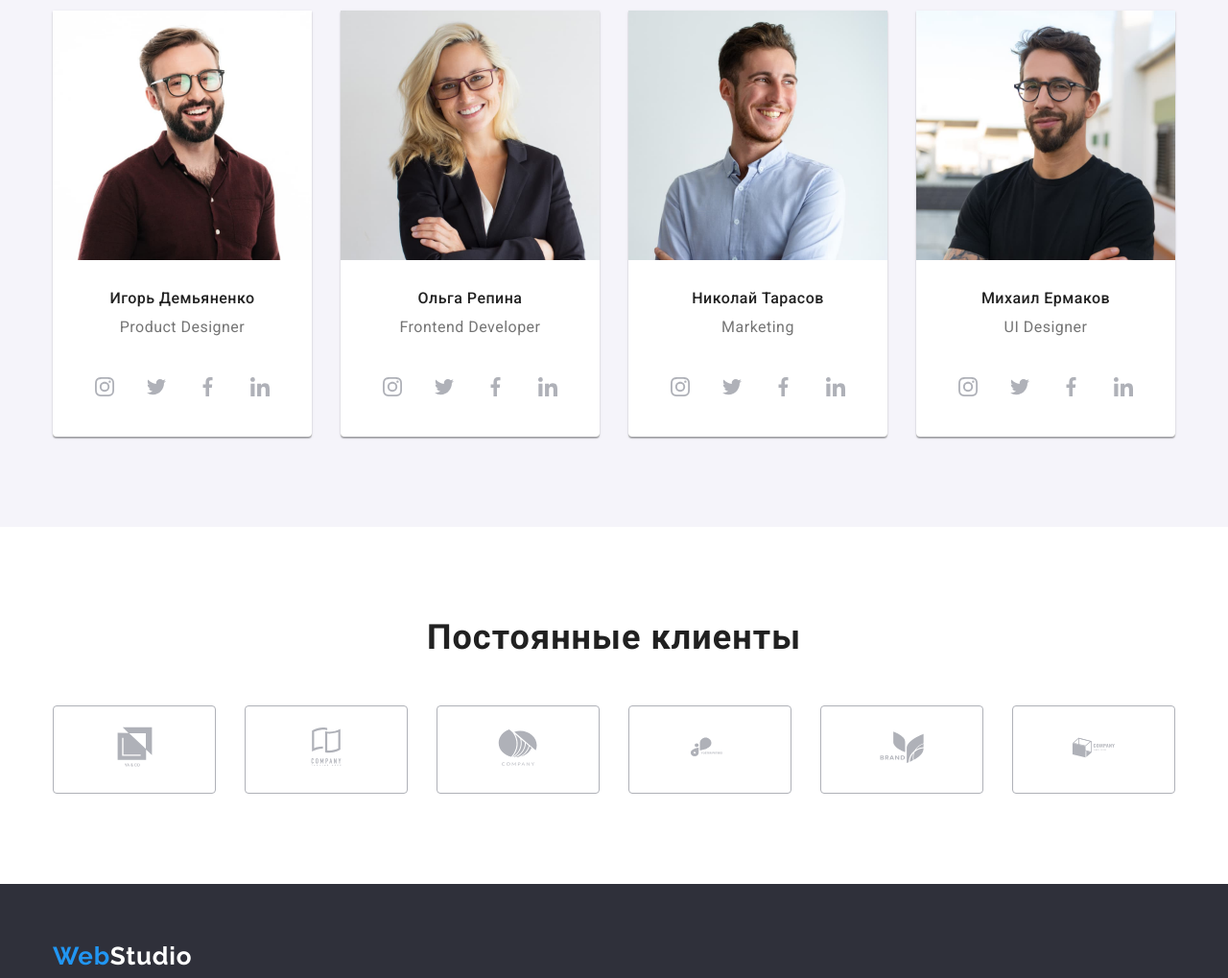
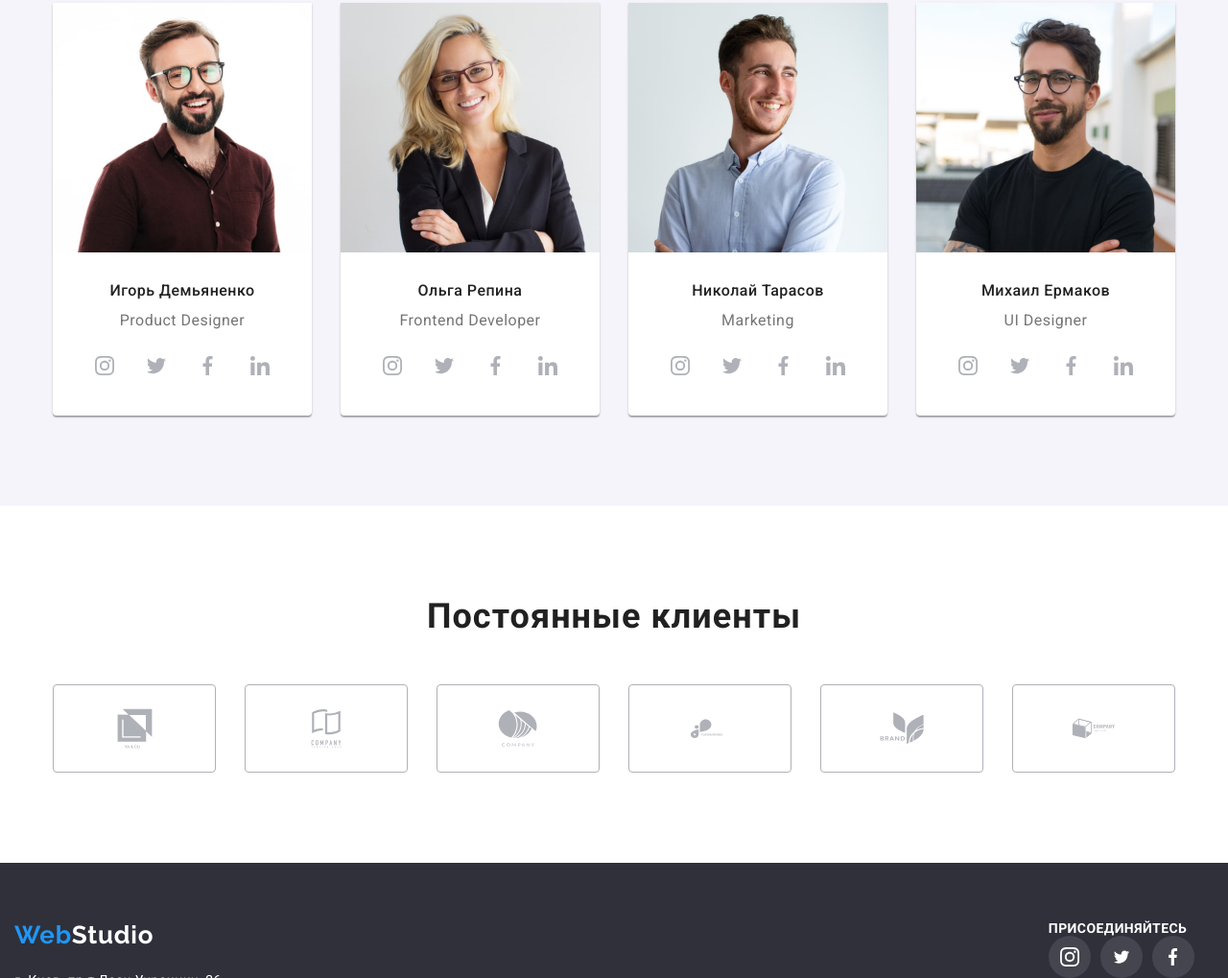
Before and after one commit to Juliase4/goit-hw-04, a plain HTML site: page index.html in a window 1280 px wide. Shown: the part 1781-2800 px from the top of the page at 96% size. Drawn offline with Linux system fonts and the light colour scheme.

Commit message:
mod-4 two push

```diff
--- a/css/styles.css
+++ b/css/styles.css
@@ -181,6 +181,10 @@ img {
 
 /* ------ГЕРОЙ------ */
 .hero {
+    max-width: 1600px;
+    height: 600px;
+    margin-left: auto;
+    margin-right: auto;
     padding-top: 200px;
     padding-bottom: 200px;
     text-align: center;
@@ -190,9 +194,9 @@ img {
         rgba(47, 48, 58, 0.4),
         rgba(47, 48, 58, 0.4)),
         url(../images/hero-bg.png);
-        background-repeat: no-repeat;
-        background-position: center;
-        background-size: cover;
+    background-repeat: no-repeat;
+    background-position: center;
+    background-size: cover;
 }
 
 .hero-title {
@@ -216,6 +220,7 @@ img {
     letter-spacing: 0.06em;
     display: inline;
     cursor: pointer;
+    border: none;
     padding: 10px 32px;
     border-radius: 4px;
 
@@ -237,7 +242,6 @@ img {
     background-color: #188CE8;
     box-shadow: 0px 4px 4px rgba(0, 0, 0, 0.15);
 }
-
 
 /* -----ОСОБЕННОСТИ----- */
 /* feature-list */
@@ -265,16 +269,10 @@ img {
     margin-bottom: 30px;
     display: flex;
     justify-content: center;
+    align-items: center;
 
     background: #F5F4FA;
     border-radius: 4px;
-}
-
-/* feature-item-link */
-.feature-item-link {
-    display: flex;
-    align-items: center;
-    justify-content: center;
 }
 
 /* feature-title */
@@ -354,18 +352,21 @@ img {
     margin-right: 0;
 }
 
-/* team-pre-title */
+/* team-name */
 .team-name {
     padding-top: 30px;
     padding-bottom: 30px;
 }
 
+/* team-card */
 .team-card {
     box-shadow: 0px 1px 3px rgba(0, 0, 0, 0.12),
     0px 1px 1px rgba(0, 0, 0, 0.14),
     0px 2px 1px rgba(0, 0, 0, 0.2);
     border-radius: 0px 0px 4px 4px;
 }
+
+/* team-pre-title */
 .team-pre-title {
     font-weight: 500;
     font-size: 16px;
@@ -381,8 +382,9 @@ img {
     font-size: 16px;
     line-height: 1.2;
     letter-spacing: 0.03em;
-    margin-bottom: 30px;
+    margin-bottom: 16px;
 }
+
 .team-soc-list {
     display: flex;
     justify-content: center;
@@ -414,24 +416,24 @@ img {
 .customers {
     background: #FFFFFF;
 }
+
 .customers-title {
     font-weight: 700;
     font-size: 36px;
     line-height: 42px;
     text-align: center;
     letter-spacing: 0.03em;
+    margin-bottom: var(--typical-margin);
 
     color: var(--title-color);
-
-    margin-bottom: var(--typical-margin);
 }
 
 .customers-list {
     display: flex;
-    flex-wrap: nowrap;
+    flex-wrap: wrap;
 }
 
-.customers-list-group {
+.customers-soc-link {
     width: 170px;
     height: 92px;
     display: flex;
@@ -441,28 +443,23 @@ img {
     border: 1px solid #AFB1B8;
     box-sizing: border-box;
     border-radius: 4px;
+    fill: #AFB1B8;
 }
 
-.customers-list-group + .customers-list-group {
+.customers-soc-item + .customers-soc-item {
     margin-left: 30px;
 }
 
-.customers-group {
-    width: 106px;
-    height: 60px;
-    display: flex;
-    align-items: center;
-    justify-content: center;
-}
-
-.customers-item-link {
-    fill: #AFB1B8;
+.customers-soc-link:hover, .customers-soc-link:focus {
+    fill: var(--accent-color);
+    border-color: var(--accent-color);
 }
 
 /* -----FOOTER----- */
 .footer {
     padding-top: 60px;
     padding-bottom: 60px;
+    display: flex;
 
     background: var(--footer-bg-color);
 }
@@ -507,6 +504,41 @@ img {
     margin-bottom: 0;
 }
 
+.soc-title {
+    font-weight: 700;
+    font-size: 14px;
+    line-height: 16px;
+    letter-spacing: 0.03em;
+    text-transform: uppercase;
+
+    color: #FFFFFF;
+}
+
+.footer-soc-list {
+    display: flex;
+    flex-wrap: wrap;
+}
+
+.footer-soc-item + .footer-soc-item {
+    margin-left: 10px;
+}
+
+.footer-soc-link {
+    width: 44px;
+    height: 44px;
+    border-radius: 50%;
+    display: flex;
+    align-items: center;
+    justify-content: center;
+
+    background-color: rgba(255, 255, 255, 0.1);;
+    fill: #FFFFFF;
+}
+
+.footer-soc-link:hover, .footer-soc-link:focus {
+    background-color: var(--accent-color)
+}
+
 /* ---------PORTFOLIO--------- */
 /* -----Портфолио----- */
 .menu-btn {
@@ -516,20 +548,22 @@ img {
     line-height: 1.6;
     letter-spacing: 0.03em;
     padding: 6px 22px;
+    background: #F5F4FA;
+    border-radius: 4px;
     }
 
 .button {
     display: inline;
     cursor: pointer;
-
-    color: var(--first-btn-color);
-    background-color: #F5F4FA;
+    border: none;
 }
 
 .menu-nav :hover,
 .menu-nav :focus {
     display: inline;
     cursor: pointer;
+    box-shadow: 0px 3px 1px rgba(0, 0, 0, 0.1), 0px 1px 2px rgba(0, 0, 0, 0.08), 0px 2px 2px rgba(0, 0, 0, 0.12);
+    border-radius: 4px;
 
     color: var(--second-btn-color);
     background-color: var(--accent-color);
@@ -573,6 +607,14 @@ img {
     margin-bottom: 0;
 }
 
+.filters-item:hover {
+    border: 1px solid #EEEEEE;
+    box-sizing: border-box;
+    box-shadow: 0px 1px 1px rgba(0, 0, 0, 0.12),
+    0px 4px 4px rgba(0, 0, 0, 0.06),
+    1px 4px 6px rgba(0, 0, 0, 0.16);
+}
+
 /* filters-name */
 .filters-name {
     padding: 20px 24px;
--- a/index.html
+++ b/index.html
@@ -37,7 +37,7 @@
         </nav>
           <ul class="contact-nav list nav">
             <li class="header-item">
-              <a href="mailto:info@devstudio.com" class="contact-link link">
+              <a href="mailto:info@devstudio.com" class="contact-link current link">
                 <svg class="header-item-icon" width="16" height="12">
                   <use href="./images/icons/symbol-defs.svg#icon-envelope"></use>
                 </svg>
@@ -70,11 +70,10 @@
           <ul class="feature-list list">
             <li class="feature-item">
               <div class="feature-item-group">
-                <a href="" class="feature-item-link">
                   <svg class="feature-item-icon" width="65.32" height="70">
                     <use href="./images/icons/symbol-defs.svg#icon-antenna_feature"></use>
                   </svg>
-                </a>
+
               </div>
               <h3 class="feature-title">ВНИМАНИЕ К ДЕТАЛЯМ</h3>
               <p class="feature-text">
@@ -84,11 +83,9 @@
             </li>
             <li class="feature-item">
               <div class="feature-item-group">
-                <a href="" class="feature-item-link">
                   <svg class="feature-item-icon" width="66.96" height="70">
                     <use href="./images/icons/symbol-defs.svg#icon-clock_feature"></use>
                   </svg>
-                </a>
               </div>
               <h3 class="feature-title">ПУНКТУАЛЬНОСТЬ</h3>
               <p class="feature-text">
@@ -98,11 +95,9 @@
             </li>
             <li class="feature-item">
               <div class="feature-item-group">
-                <a href="" class="feature-item-link">
                   <svg class="feature-item-icon" width="70" height="53.69">
                     <use href="./images/icons/symbol-defs.svg#icon-diagram_feature"></use>
                   </svg>
-                </a>
               </div>
               <h3 class="feature-title">ПЛАНИРОВАНИЕ</h3>
               <p class="feature-text">
@@ -112,11 +107,9 @@
             </li>
             <li class="feature-item">
               <div class="feature-item-group">
-                <a href="" class="feature-item-link">
                   <svg class="feature-item-icon" width="70" height="70">
                     <use href="./images/icons/symbol-defs.svg#icon-astronaut_feature"></use>
                   </svg>
-                </a>
               </div>
               <h3 class="feature-title">СОВРЕМЕННЫЕ ТЕХНОЛОГИИ</h3>
               <p class="feature-text">
@@ -313,72 +306,48 @@
         <div class="container">
             <h2 class="customers-title title">Постоянные клиенты</h2>
             <ul class="customers-list list">
-              <div class="customers-list-group">
-                <div class="customers-group">
-                  <li class="customers-item">
-                      <a href="" class="customers-item-link link">
-                          <svg class="customers-item-icon" width="41" height="46.7">
+                  <li class="customers-soc-item">
+                      <a href="" class="customers-soc-link link">
+                          <svg class="customers-soc-icon" width="41" height="46.7">
                             <use href="./images/icons/symbol-defs.svg#icon-client_one"></use>
                           </svg>
                         </a>
                   </li>
-              </div>
-              </div>
-              <div class="customers-list-group">
-                <div class="customers-group">
-                <li class="customers-item">
-                    <a href="" class="customers-item-link link">
-                        <svg class="customers-item-icon" width="40" height="52">
+                <li class="customers-soc-item">
+                    <a href="" class="customers-soc-link link">
+                        <svg class="customers-soc-icon" width="40" height="52">
                           <use href="./images/icons/symbol-defs.svg#icon-client_two"></use>
                         </svg>
                       </a>
                 </li>
-              </div>
-              </div>
-              <div class="customers-list-group">
-                <div class="customers-group">
-                <li class="customers-item">
-                    <a href="" class="customers-item-link link">
-                        <svg class="customers-item-icon" width="43.46" height="41.18">
+                <li class="customers-soc-item">
+                    <a href="" class="customers-soc-link link">
+                        <svg class="customers-soc-icon" width="43.46" height="41.18">
                           <use href="./images/icons/symbol-defs.svg#icon-client_three"></use>
                         </svg>
                       </a>
                 </li>
-              </div>
-              </div>
-              <div class="customers-list-group">
-                <div class="customers-group">
-                <li class="customers-item">
-                    <a href="" class="customers-item-link link">
-                        <svg class="customers-item-icon" width="84.44" height="40.62">
+                <li class="customers-soc-item">
+                    <a href="" class="customers-soc-link link">
+                        <svg class="customers-soc-icon" width="84.44" height="40.62">
                           <use href="./images/icons/symbol-defs.svg#icon-client_four"></use>
                         </svg>
                       </a>
                 </li>
-              </div>
-              </div>
-              <div class="customers-list-group">
-                <div class="customers-group">
-                <li class="customers-item">
-                    <a href="" class="customers-item-link link">
-                        <svg class="customers-item-icon" width="62.54" height="45.43">
+                <li class="customers-soc-item">
+                    <a href="" class="customers-soc-link link">
+                        <svg class="customers-soc-icon" width="62.54" height="45.43">
                           <use href="./images/icons/symbol-defs.svg#icon-client_five"></use>
                         </svg>
                       </a>
                 </li>
-              </div>
-              </div>
-              <div class="customers-list-group">
-                <div class="customers-group">
-                <li class="customers-item">
-                    <a href="" class="customers-item-link link">
-                        <svg class="customers-item-icon" width="93.79" height="43.93">
+                <li class="customers-soc-item">
+                    <a href="" class="customers-soc-link link">
+                        <svg class="customers-soc-icon" width="93.79" height="43.93">
                           <use href="./images/icons/symbol-defs.svg#icon-client_six"></use>
                         </svg>
                       </a>
                 </li>
-              </div>
-              </div>
             </ul>
         </div>
       </section>
@@ -404,6 +373,39 @@
           </ul>
         </address>
       </div>
+      <div class="soc-footer">
+        <h3 class="soc-title">ПРИСОЕДИНЯЙТЕСЬ</h3>
+        <ul class="footer-soc-list list">
+          <li class="footer-soc-item">
+            <a href="" class="footer-soc-link link">
+              <svg class="footer-soc-icon" width="20" height="20">
+                <use href="./images/icons/symbol-defs.svg#icon-instagram_footer"></use>
+              </svg>
+            </a>
+          </li>
+          <li class="footer-soc-item">
+            <a href="" class="footer-soc-link link">
+              <svg class="footer-soc-icon" width="20" height="16.25">
+                <use href="./images/icons/symbol-defs.svg#icon-twiter_footer"></use>
+              </svg>
+            </a>
+          </li>
+          <li class="footer-soc-item">
+            <a href="" class="footer-soc-link link">
+              <svg class="footer-soc-icon" width="10" height="20">
+                <use href="./images/icons/symbol-defs.svg#icon-fb_footer"></use>
+              </svg>
+            </a>
+          </li>
+          <li class="footer-soc-item">
+            <a href="" class="footer-soc-link link">
+            <svg class="footer-soc-icon" width="20" height="20">
+              <use href="./images/icons/symbol-defs.svg#icon-linkedin_footer"></use>
+            </svg>
+          </a>
+          </li>
+        </ul>
+      </div>
     </footer>
   </body>
 </html>
```
Also changed, not shown: portfolio.html (+9 -9 lines).
